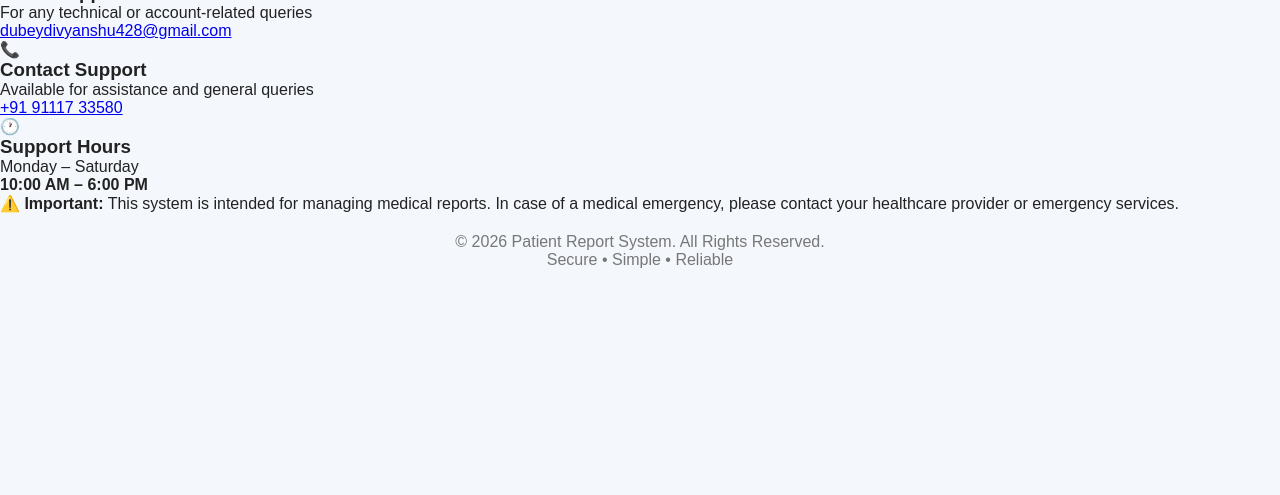
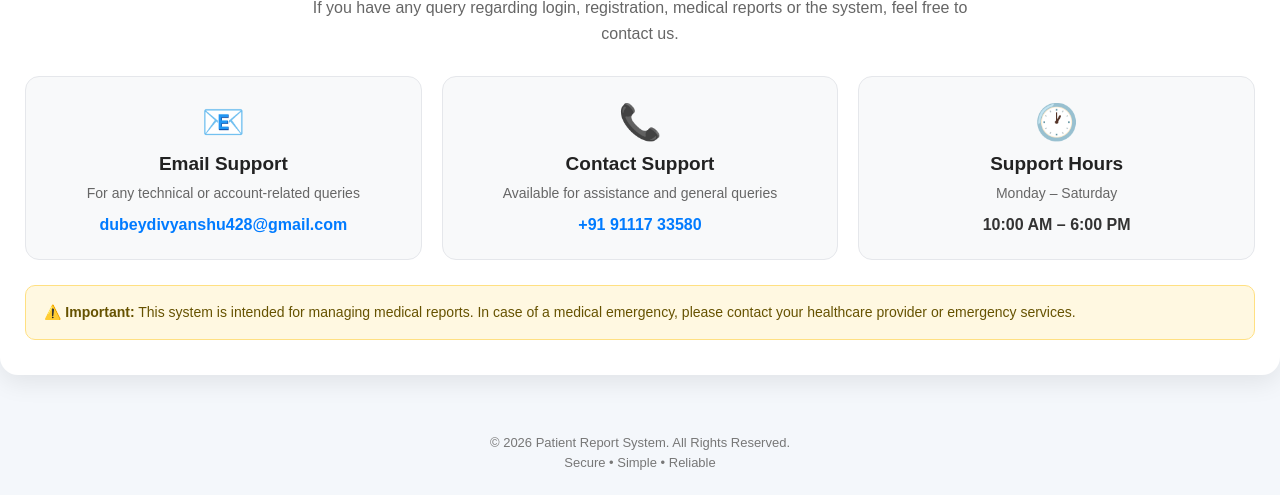
Before and after one commit to divyanshudubey45/PRM-System, a website: page index.html in a window 1280 px wide. Shown: the part 679-1174 px from the top of the page. Before the commit the page ends 968 px from the top, so only its background shows below. Drawn offline with Linux system fonts and the light colour scheme.

Commit message:
Update style.css

```diff
--- a/style.css
+++ b/style.css
@@ -2413,3 +2413,151 @@ footer {
     background: #198754;
     color: white;
 }
+
+
+/* ================= LOGIN BACK TO HOME BUTTON ================= */
+
+.login-card .back-link {
+    display: block;
+    width: fit-content;
+
+    margin: 20px auto 0;
+    padding: 10px 20px;
+
+    background: #f1f5f9;
+    color: #007bff;
+
+    border: 1px solid #dbe4f0;
+    border-radius: 8px;
+
+    text-decoration: none;
+
+    font-size: 14px;
+    font-weight: 600;
+
+    transition: all 0.2s ease;
+}
+
+.login-card .back-link:hover {
+    background: #007bff;
+    color: white;
+
+    transform: translateY(-2px);
+
+    box-shadow: 0 5px 12px rgba(0, 123, 255, 0.2);
+}
+
+/* ================= CONTACT & SUPPORT ================= */
+
+.contact-section {
+    margin-top: 50px;
+    padding: 35px 25px;
+    background: #ffffff;
+    border-radius: 18px;
+    box-shadow: 0 8px 25px rgba(0, 0, 0, 0.08);
+}
+
+.contact-header {
+    text-align: center;
+    margin-bottom: 30px;
+}
+
+.contact-header h2 {
+    margin: 0 0 10px;
+    font-size: 28px;
+}
+
+.contact-header p {
+    margin: 0 auto;
+    max-width: 700px;
+    color: #666;
+    line-height: 1.6;
+}
+
+.contact-grid {
+    display: grid;
+    grid-template-columns: repeat(3, 1fr);
+    gap: 20px;
+}
+
+.contact-card {
+    text-align: center;
+    padding: 25px 20px;
+    background: #f8f9fa;
+    border: 1px solid #e5e7eb;
+    border-radius: 14px;
+    transition: all 0.2s ease;
+}
+
+.contact-card:hover {
+    transform: translateY(-4px);
+    box-shadow: 0 8px 20px rgba(0, 0, 0, 0.08);
+}
+
+.contact-icon {
+    font-size: 35px;
+    margin-bottom: 10px;
+}
+
+.contact-card h3 {
+    margin: 8px 0;
+    font-size: 19px;
+}
+
+.contact-card p {
+    color: #666;
+    font-size: 14px;
+    line-height: 1.5;
+    margin-bottom: 12px;
+}
+
+.contact-card a {
+    color: #007bff;
+    text-decoration: none;
+    font-weight: 600;
+}
+
+.contact-card a:hover {
+    text-decoration: underline;
+}
+
+.contact-card strong {
+    color: #333;
+}
+
+.contact-note {
+    margin-top: 25px;
+    padding: 15px 18px;
+    background: #fff8e1;
+    border: 1px solid #ffe082;
+    border-radius: 10px;
+    color: #665200;
+    font-size: 14px;
+    line-height: 1.6;
+}
+
+.home-footer {
+    margin-top: 35px;
+    padding: 20px;
+    text-align: center;
+    color: #777;
+    font-size: 13px;
+}
+
+.home-footer p {
+    margin: 5px 0;
+}
+
+@media (max-width: 768px) {
+    .contact-grid {
+        grid-template-columns: 1fr;
+    }
+
+    .contact-section {
+        padding: 25px 18px;
+    }
+
+    .contact-header h2 {
+        font-size: 24px;
+    }
+}
```
